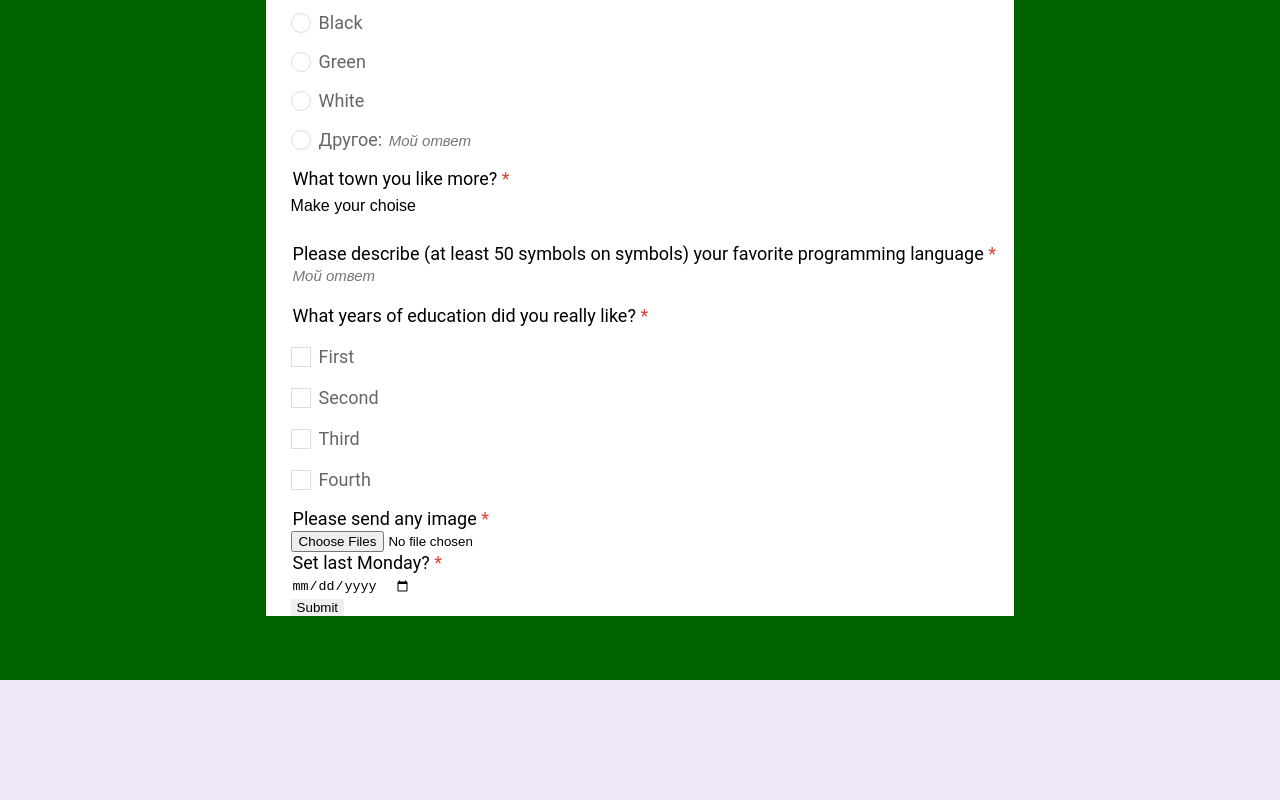
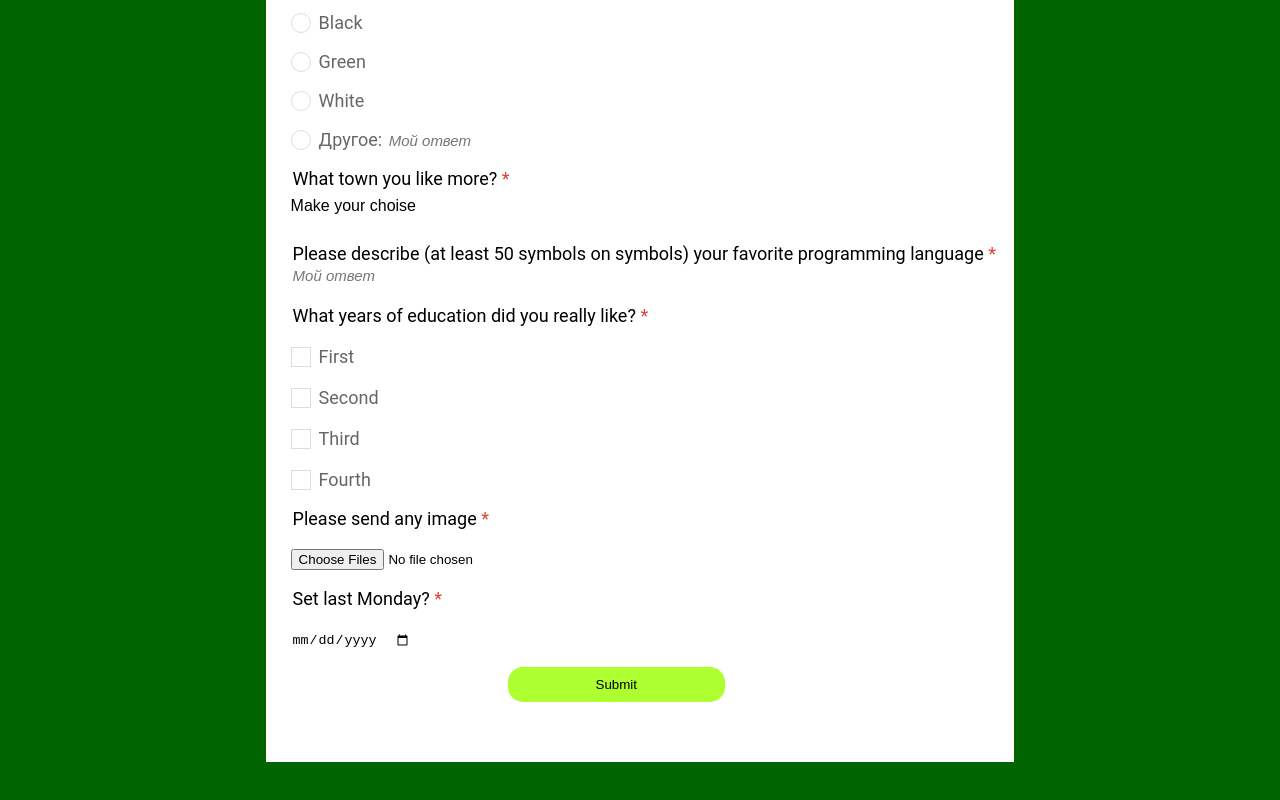
Before and after one commit to Lina-Khan/lab3, a plain HTML site: page index.html in a window 1280 px wide. Shown: the part 370-1170 px from the top of the page. Before the commit the page ends 1050 px from the top, so only its background shows below. Drawn offline with nearby package versions, Linux system fonts and the light colour scheme.

Commit message:
color theme change

```diff
--- a/index.html
+++ b/index.html
@@ -119,20 +119,27 @@
                             </div>
                         </div>
                         <div>
+                            <p>
                             <legend>
                                 Please send any image
                                 <span class="labelstar">*</span>
                             </legend>
+                            </p>
                             <input type="file" name="file" multiple=""/>
                         </div>
                         <div>
+                            <p>
                             <legend>
                                 Set last Monday?
                                 <span class="labelstar">*</span>
                             </legend>
+                            </p>
                             <input type="date" />
                         </div>
-                        <input type="submit">
+                        <p>
+                        <input id="submit" type="submit">
+                        </p>
+                        <br/><br/>
                     </form>
                     <footer>
 
--- a/style.css
+++ b/style.css
@@ -220,3 +220,15 @@ select {
 [type="checkbox"]:checked + label:after {
     opacity: 1;
 }
+
+#submit{
+    margin-left: 30%;
+    width:30%;
+    border-radius: 15px;
+    height: 35px;
+    background-color: greenyellow;
+}
+
+#submit:hover{
+    background-color: green;
+}
```
